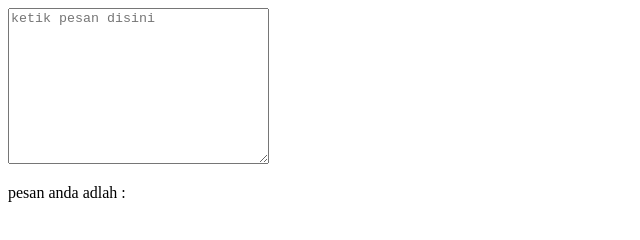
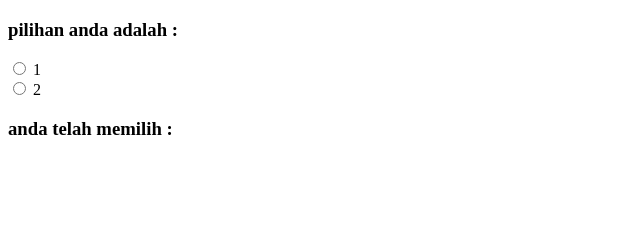
Before and after one commit to Khairuelkahfie/belajar-vue-js, a plain HTML site: page babv.html in a window 1280 px wide. Shown: the whole page, without its empty margins (0-640 px from the left). Drawn offline with Linux system fonts and the light colour scheme.

Commit message:
belajar menggunkan radio

```diff
--- a/babv.html
+++ b/babv.html
@@ -5,15 +5,16 @@
     <meta charset="UTF-8">
     <meta name="viewport" content="width=device-width, initial-scale=1.0">
     <meta http-equiv="X-UA-Compatible" content="ie=edge">
-    <title> textarea </title>
+    <title> radio </title>
 </head>
 
 <body>
     <div id="app">
-        <textarea name="pesan" v-model="pesan" placeholder="ketik pesan disini" id="" cols="30" rows="10"></textarea>
-        <br>
-        <p>pesan anda adlah :</p> <br>
-        <p style="white-space: pre-line;"> {{pesan}} </p>
+        <h3>pilihan anda adalah :</h3>
+        <input type="radio" name="s2" id="s2" v-model="pilih" value="S2"> 1 <br>
+        <input type="radio" name="menikah" id="menikah" v-model="pilih" value="Menikah"> 2 <br>
+        <h3>anda telah memilih :</h3>
+        <p> {{pilih}} </p>
     </div>
     <script src="vendor/vue.js"></script>
     <script src="js/app.js"></script>
--- a/js/app.js
+++ b/js/app.js
@@ -1,7 +1,7 @@
 var app = new Vue({
     el: '#app',
     data: {
-        pesan: ''
+        pilih: ''
     }
 
 })
```
